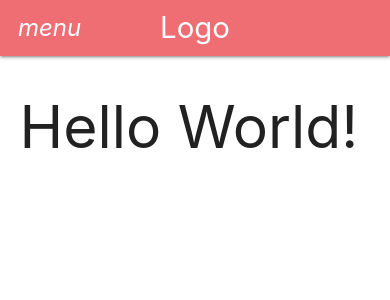
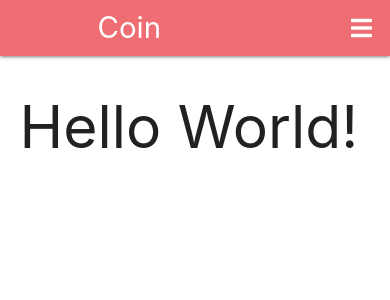
Before and after one commit to peejaywk/MS3-CoinCollector, a Flask app: page / in a window 390 px wide. Shown: the top 300 px of the page. Run offline with Flask 2, Linux system fonts and the light colour scheme; some libraries are stand-ins or nearby versions.

Commit message:
Add fontawesome cdn link and burger menu item for mobile devices.

```diff
--- a/static/js/script.js
+++ b/static/js/script.js
@@ -1,3 +1,4 @@
 $(document).ready(function () {
+    // Initialise the Materialize side navbar for mobile devices.
     $('.sidenav').sidenav();
 });
--- a/templates/base.html
+++ b/templates/base.html
@@ -4,6 +4,10 @@
 <head>
     <meta charset="UTF-8">
     <meta name="viewport" content="width=device-width, initial-scale=1.0">
+
+    <link rel="stylesheet" href="https://cdnjs.cloudflare.com/ajax/libs/font-awesome/5.15.3/css/all.min.css"
+        integrity="sha512-iBBXm8fW90+nuLcSKlbmrPcLa0OT92xO1BIsZ+ywDWZCvqsWgccV3gFoRBv0z+8dLJgyAHIhR35VZc2oM/gI1w=="
+        crossorigin="anonymous" />
 
     <link rel="stylesheet" href="https://cdnjs.cloudflare.com/ajax/libs/materialize/1.0.0/css/materialize.min.css"
         type="text/css">
@@ -14,8 +18,8 @@
 <body>
     <nav>
         <div class="nav-wrapper">
-            <a href="#!" class="brand-logo">Logo</a>
-            <a href="#" data-target="mobile-demo" class="sidenav-trigger"><i class="material-icons">menu</i></a>
+            <a href="#!" class="brand-logo">Coin Collector</a>
+            <a href="#" data-target="mobile-demo" class="sidenav-trigger right"><i class="fas fa-bars"></i></a>
             <ul class="right hide-on-med-and-down">
                 <li><a href="sass.html">Sass</a></li>
                 <li><a href="badges.html">Components</a></li>
```
